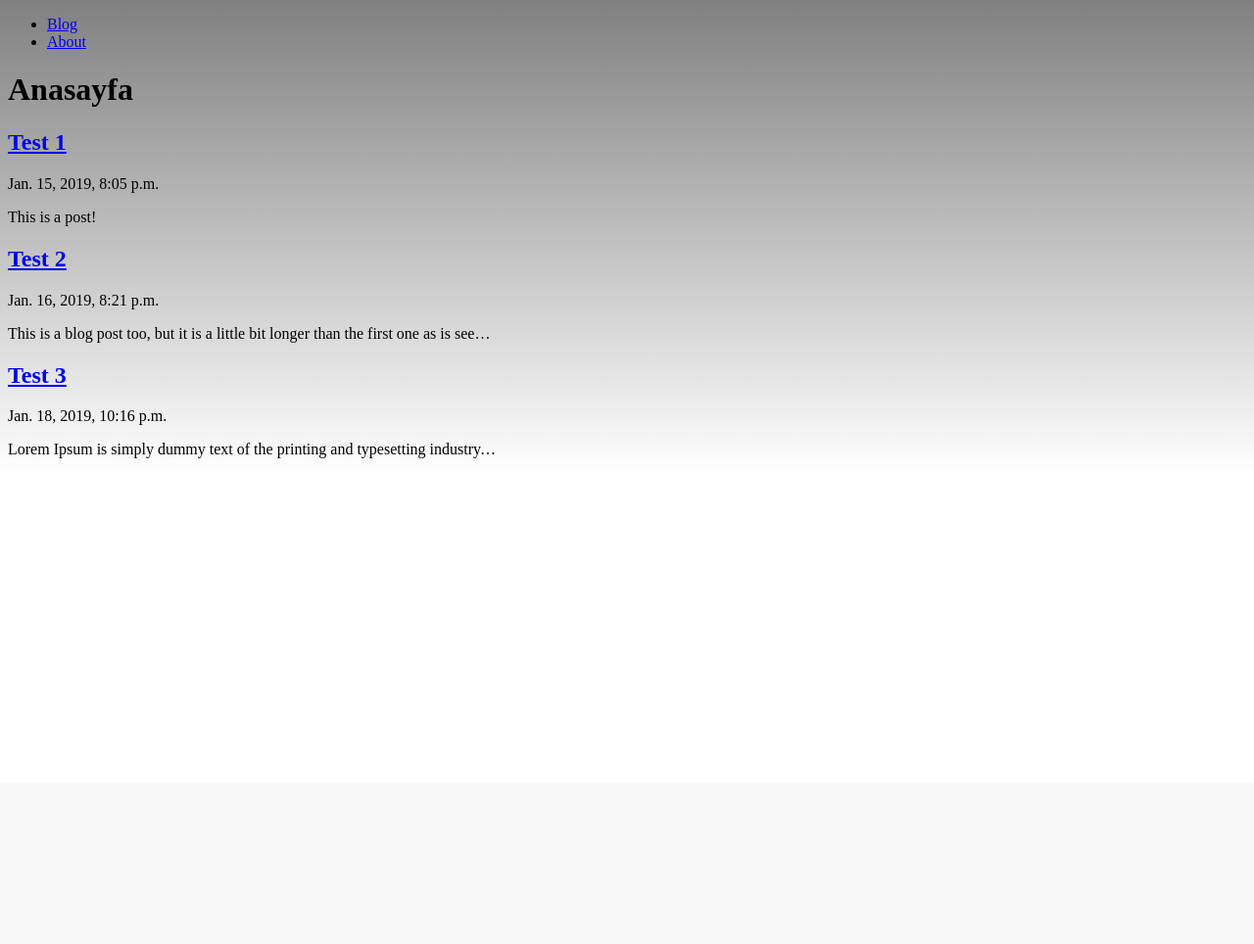
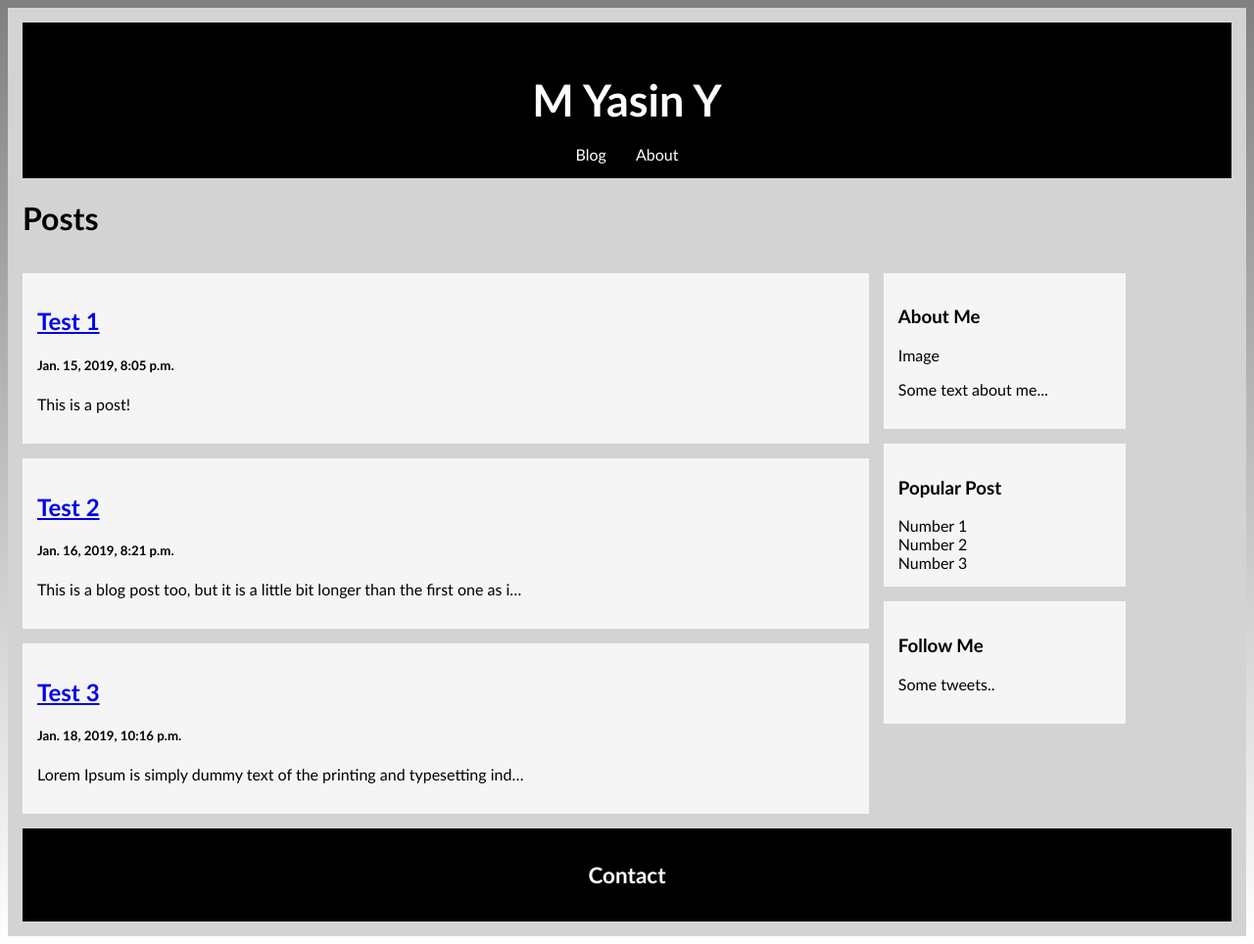
Before and after one commit to myasiny/mywebsite, a Django app: page /blog/ in a window 1280 px wide. Shown: the whole page at 98% size. Before the commit the page ends 468 px from the top, so only its background shows below. Run offline with Django 3.2, Linux system fonts and the light colour scheme; data comes from the database, SQL or seed files in the repository; both versions use the stored data as it was after the commit.

Commit message:
Design Template

```diff
--- a/static/css/base.css
+++ b/static/css/base.css
@@ -1,4 +1,82 @@
 html{
-	background: linear-gradient(gray, white);
-	background-repeat: no-repeat;
+	background: linear-gradient(gray, white) no-repeat;
 }
+
+body {
+	font-family: Calibri, serif;
+	padding: 15px;
+	background: lightgray;
+}
+
+.header {
+	font-size: 30px;
+	text-align: center;
+	padding: 15px;
+	background: black;
+}
+
+.header-title {
+	color: white;
+}
+
+.navigator {
+	overflow: hidden;
+	list-style-type: none;
+	float: none;
+	position: absolute;
+	left: 50%;
+	transform: translate(-50%, -100%);
+	margin: 0;
+	padding: 0;
+	background-color: black;
+}
+
+.navigator-a {
+	color: white;
+	display: block;
+	text-align: center;
+	text-decoration: none;
+	padding: 15px 15px;
+}
+
+.navigator-a:hover {
+	background-color: orange;
+}
+
+.col-left {
+    float: left;
+    width: 70%;
+}
+
+.col-right {
+    float: left;
+    width: 20%;
+    padding-left: 15px;
+}
+
+.page:after {
+    content: "";
+    clear: both;
+    display: table;
+}
+
+.card {
+    padding: 15px;
+    margin-top: 15px;
+    background-color: whitesmoke;
+}
+
+.summary {
+    width: 500px;
+    overflow: hidden;
+    white-space: nowrap;
+    text-overflow: ellipsis;
+}
+
+.footer {
+	font-size: 15px;
+    text-align: center;
+    padding: 15px;
+    margin-top: 15px;
+    background: black;
+}
--- a/templates/base.html
+++ b/templates/base.html
@@ -6,16 +6,46 @@
 
 <head>
     <meta charset="UTF-8">
-    <!--<title>Title</title>-->
+    <!--<title>M Yasin Y</title>-->
 </head>
 <body>
-    <ul class="a">
-        <li><a href="/blog">Blog</a></li>
-        <li><a href="/about">About</a></li>
+    <div class="header">
+        <h2 class="header-title">M Yasin Y</h2>
+    </div>
+
+    <ul class="navigator">
+        <li style="float: left;"><a class="navigator-a" href="/blog">Blog</a></li>
+        <li style="float: left;"><a class="navigator-a" href="/about">About</a></li>
     </ul>
 
-    {% block content %}
+    <div class="page">
+        {% block content %}
 
-    {% endblock %}
+        {% endblock %}
+
+        <div class="col-right">
+            <div class="card">
+                <h3>About Me</h3>
+                <a>Image</a>
+                <p>Some text about me...</p>
+            </div>
+
+            <div class="card">
+                <h3>Popular Post</h3>
+                <a>Number 1</a><br>
+                <a>Number 2</a><br>
+                <a>Number 3</a>
+            </div>
+
+            <div class="card">
+                <h3>Follow Me</h3>
+                <p>Some tweets..</p>
+            </div>
+        </div>
+    </div>
+
+    <div class="footer">
+        <h2 class="header-title">Contact</h2>
+    </div>
 </body>
 </html>
--- a/templates/detail.html
+++ b/templates/detail.html
@@ -9,11 +9,11 @@
     <title>{{ result.title }}</title>
 </head>
 <body>
-    <h1>Blog</h1>
+    <h1>Post</h1>
 
     <h2><a href=".">{{ result.title }}</a></h2>
 
-    <a>{{ result.date }}</a>
+    <h5>{{ result.date }}</h5>
 
     <p>{{ result.body }}</p>
 </body>
--- a/templates/index.html
+++ b/templates/index.html
@@ -6,18 +6,20 @@
 
 <head>
     <meta charset="UTF-8">
-    <title>M Yasin Y</title>
+    <title>M Yasin Y - Technology Blog</title>
 </head>
 <body>
-    <h1>Anasayfa</h1>
+    <h1>Posts</h1>
 
-    {% for post in result %}
-    <h2><a href={{ post.title.split|join:"%20" }}>{{ post.title }}</a></h2>
-
-    <a>{{ post.date }}</a>
-
-    <p style="width: 500px; white-space: nowrap; overflow: hidden; text-overflow: ellipsis;">{{ post.body }}</p>
-    {% endfor %}
+    <div class="col-left">
+        {% for post in result %}
+            <div class="card">
+                <h2><a href={{ post.title.split|join:"%20" }}>{{ post.title }}</a></h2>
+                <h5>{{ post.date }}</h5>
+                <p class="summary">{{ post.body }}</p>
+            </div>
+        {% endfor %}
+    </div>
 </body>
 
 {% endblock %}
```
Also changed, not shown: db.sqlite3.
